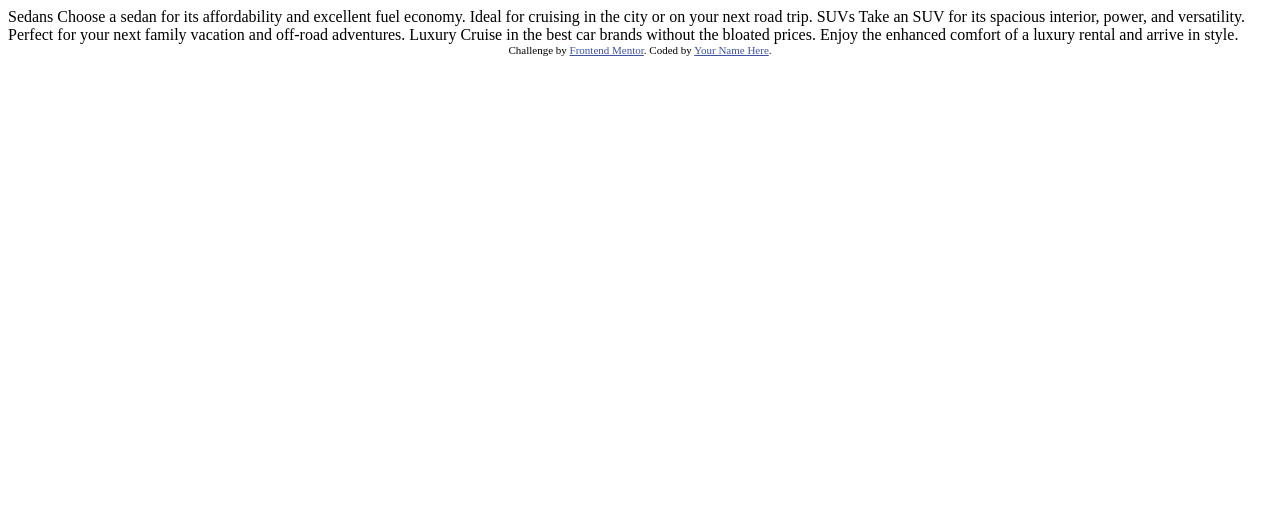
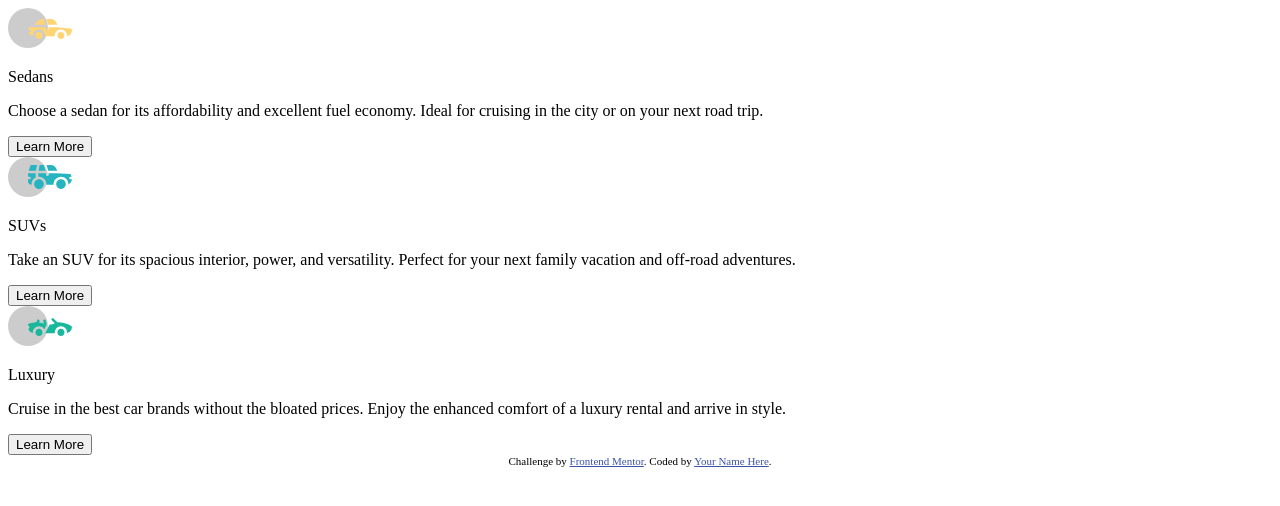
Before and after one commit to alphastand27/3-column-preview-card-component, a plain HTML site: page index.html in a window 1280 px wide. Drawn offline with Linux system fonts and the light colour scheme.

Commit message:
first html commit

```diff
--- a/index.html
+++ b/index.html
@@ -5,32 +5,36 @@
   <meta name="viewport" content="width=device-width, initial-scale=1.0"> <!-- displays site properly based on user's device -->
 
   <link rel="icon" type="image/png" sizes="32x32" href="./images/favicon-32x32.png">
-
-  <title>Frontend Mentor | 3-column preview card component</title>
-
-  <!-- Feel free to remove these styles or customise in your own stylesheet 👍 -->
-  <style>
-    .attribution { font-size: 11px; text-align: center; }
-    .attribution a { color: hsl(228, 45%, 44%); }
-  </style>
+  <link rel="stylesheet" href="style.css">
+  <title>3-column preview</title>
 </head>
 <body>
-
-  Sedans
-  Choose a sedan for its affordability and excellent fuel economy. Ideal for cruising in the city
-  or on your next road trip.
-
-  SUVs
-  Take an SUV for its spacious interior, power, and versatility. Perfect for your next family vacation
-  and off-road adventures.
-
-  Luxury
-  Cruise in the best car brands without the bloated prices. Enjoy the enhanced comfort of a luxury
-  rental and arrive in style.
-
-  <div class="attribution">
+  <main id="car-component">
+    <section class="card">
+      <img src="images/icon-sedans.svg" alt="sedans car icon">
+      <p class="header">Sedans</p>
+      <p class="intro">Choose a sedan for its affordability and excellent fuel economy. Ideal for cruising in the city
+      or on your next road trip.</p>
+      <button type="button">Learn More</button>
+    </section>
+    <section class="card">
+      <img src="images/icon-suvs.svg" alt="suv car icon">
+      <p class="header">SUVs</p>
+      <p class="intro">Take an SUV for its spacious interior, power, and versatility. Perfect for your next family vacation
+      and off-road adventures.</p>
+      <button type="button">Learn More</button>
+    </section>
+    <section class="card">
+      <img src="images/icon-luxury.svg" alt="luxury car icon">
+      <p class="header">Luxury</p>
+      <p class="intro">Cruise in the best car brands without the bloated prices. Enjoy the enhanced comfort of a luxury
+      rental and arrive in style.</p>
+      <button type="button">Learn More</button>
+    </section>
+  </main>
+  <footer class="attribution">
     Challenge by <a href="https://www.frontendmentor.io?ref=challenge" target="_blank">Frontend Mentor</a>.
     Coded by <a href="#">Your Name Here</a>.
-  </div>
+  </footer>
 </body>
 </html>
--- a/style.css
+++ b/style.css
@@ -0,0 +1,10 @@
+
+
+.attribution {
+    font-size: 11px;
+    text-align: center;
+}
+
+.attribution a {
+    color: hsl(228, 45%, 44%);
+}
```
